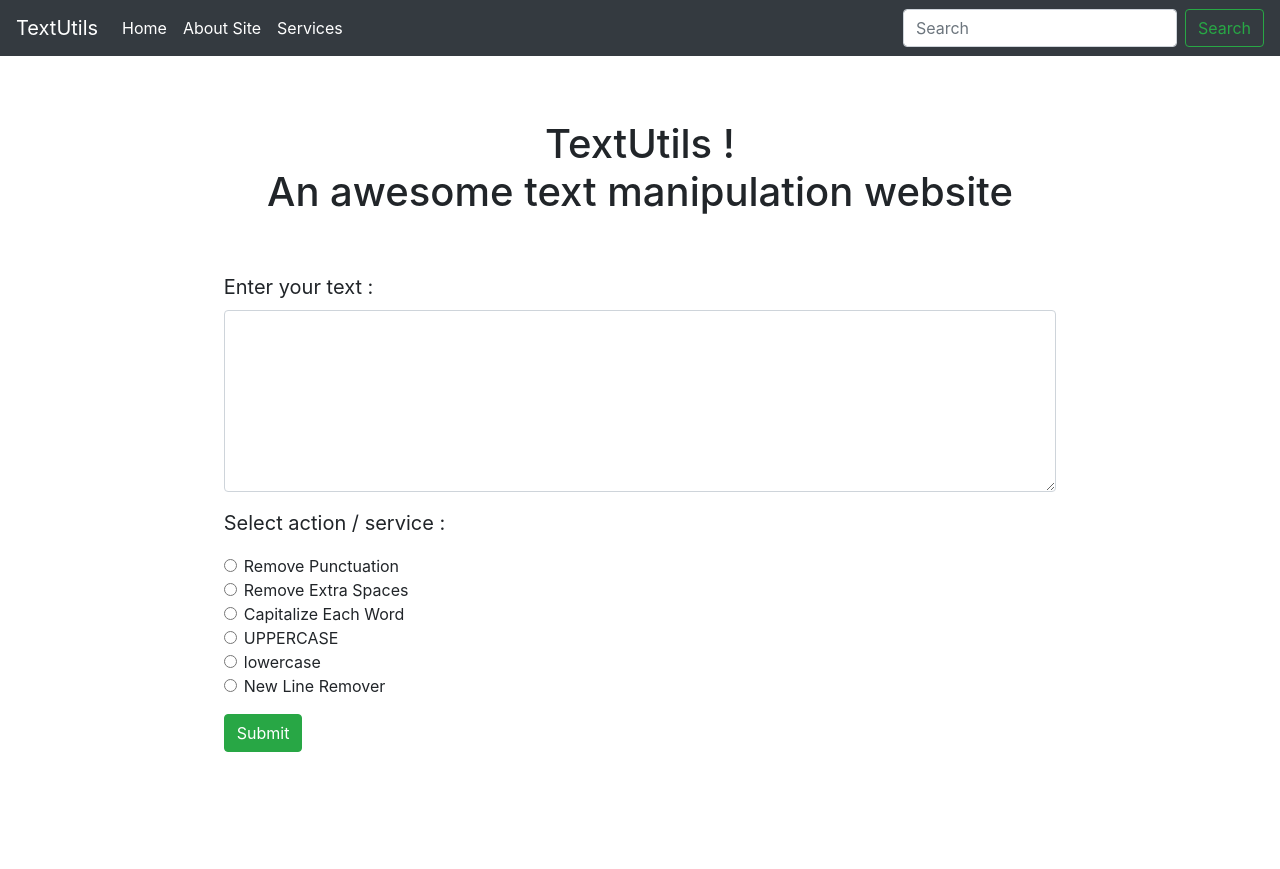
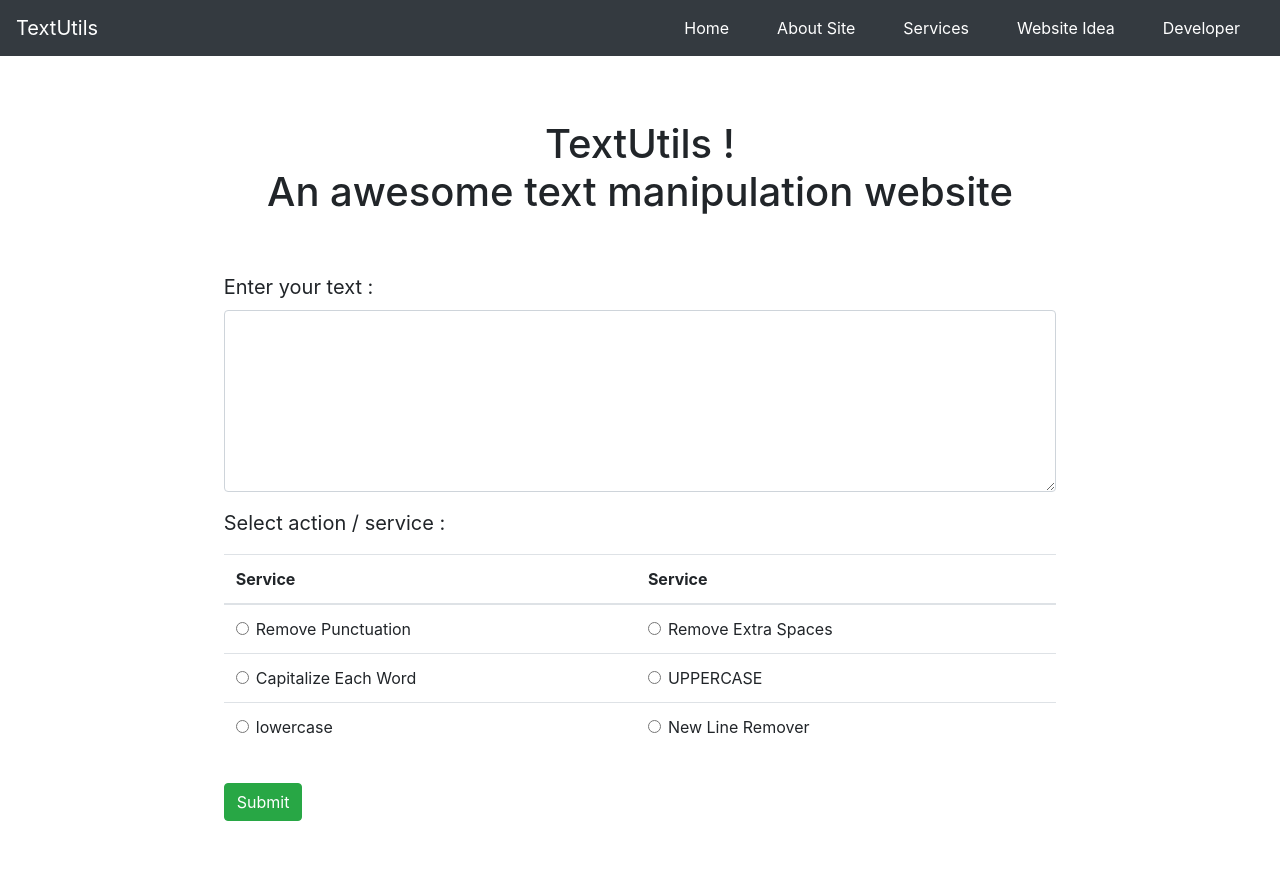
Before and after one commit to ankit-gupta-24/textutils, a Django app: page /home/ in a window 1280 px wide. Before the commit the page ends 752 px from the top, so only its background shows below. Run offline with Django 3.2, Linux system fonts and the light colour scheme; some libraries are stand-ins or nearby versions.

Commit message:
ui improvement

```diff
--- a/manage.py
+++ b/manage.py
@@ -1,4 +1,4 @@
-#!/usr/bin/env python
+
 """Django's command-line utility for administrative tasks."""
 import os
 import sys
--- a/templates/index.html
+++ b/templates/index.html
@@ -9,6 +9,9 @@
 
     <title>TextUtils | An awesome text manipulation website</title>
     <link rel="stylesheet" href="https://maxcdn.bootstrapcdn.com/bootstrap/4.0.0/css/bootstrap.min.css" integrity="sha384-Gn5384xqQ1aoWXA+058RXPxPg6fy4IWvTNh0E263XmFcJlSAwiGgFAW/dAiS6JXm" crossorigin="anonymous">
+    <style>
+
+    </style>
   </head>
 
   <body>
@@ -20,24 +23,27 @@
         <button class="navbar-toggler" type="button" data-toggle="collapse" data-target="#navbarCollapse" aria-controls="navbarCollapse" aria-expanded="false" aria-label="Toggle navigation">
           <span class="navbar-toggler-icon"></span>
         </button>
-        <div class="collapse navbar-collapse" id="navbarCollapse">
-          <ul class="navbar-nav mr-auto">
-            <li class="nav-item active">
-              <a class="nav-link" href="">Home <span class="sr-only">(current)</span></a>
+        <div class="collapse navbar-collapse justify-content-end" id="navbarCollapse">
+          <ul class="navbar-nav mr-0">
+            <li class="nav-item active pl-3 pr-3">
+              <a class="nav-link" href="">Home</a>
             </li>
-            <li class="nav-item active">
+            <li class="nav-item active pl-3 pr-3">
               <a class="nav-link" href="./about">About Site</a>
             </li>
-            <li class="nav-item active">
+            <li class="nav-item active pl-3 pr-3">
               <a class="nav-link" href="./services">Services</a>
             </li>
+            <li class="nav-item active pl-3 pr-3">
+              <a class="nav-link" href="https://codewithharry.com/">Website Idea</a>
+            </li>
+            <li class="nav-item active pl-3 pr-3">
+              <a class="nav-link" href="https://resume-ankit.herokuapp.com/">Developer</a>
+            </li>
           </ul>
-          <form class="form-inline mt-2 mt-md-0">
-            <input class="form-control mr-sm-2" type="text" placeholder="Search" aria-label="Search">
-            <button class="btn btn-outline-success my-2 my-sm-0" type="submit">Search</button>
-          </form>
         </div>
       </nav>
+
     </header>
     <br/><br/><br/>
 
@@ -53,42 +59,72 @@
             <textarea class="form-control" name='texttoutil' id="data" rows="7" cols='100'></textarea>
         </div>
         <p style='font-size:20px;'>Select action / service :</p>
+        <table class="table">
+
+          <thead>
+            <tr>
+              <th scope="col">Service</th>
+              <th scope="col">Service</th>
+            </tr>
+          </thead>
+          <tbody>
+          <tr>
+            <td>
             <div class="form-check">
               <input class="form-check-input" type="radio" name="services" id="removePunc" value="removePunc" >
               <label class="form-check-label" for="removePunc">
                   Remove Punctuation
               </label>
             </div>
+            </td>
+            <td>
             <div class="form-check">
                 <input class="form-check-input" type="radio" name="services" id="removeSpaces" value="removeSpaces" >
                 <label class="form-check-label" for="removeSpaces">
                     Remove Extra Spaces
                 </label>
             </div>
+            </td>
+          </tr>
+          <tr>
+            <td>
           <div class="form-check">
               <input class="form-check-input" type="radio" name="services" id="capitalize" value="capitalize" >
               <label class="form-check-label" for="capitalize">
                   Capitalize Each Word
               </label>
           </div>
+          </td>
+          <td>
           <div class="form-check">
               <input class="form-check-input" type="radio" name="services" id="uppercase" value="uppercase" >
               <label class="form-check-label" for="uppercase">
                   UPPERCASE
               </label>
           </div>
+        </td>
+        </tr>
+
+        <tr>
+          <td>
           <div class="form-check">
               <input class="form-check-input" type="radio" name="services" id="lowercase" value="lowercase" >
               <label class="form-check-label" for="lowercase">
                   lowercase
               </label>
           </div>
+          </td>
+          <td>
           <div class="form-check">
               <input class="form-check-input" type="radio" name="services" id="newLineRemover" value="newLineRemover" >
               <label class="form-check-label" for="newLineRemover">
                   New Line Remover
               </label>
           </div>
+          </td></tr>
+        </tbody>
+        </table>
+
         <button type="submit" class="btn btn-success mt-3">Submit</button>
     </form>
     </main>
```
Lines whose indentation alone changed are shown as unchanged.
